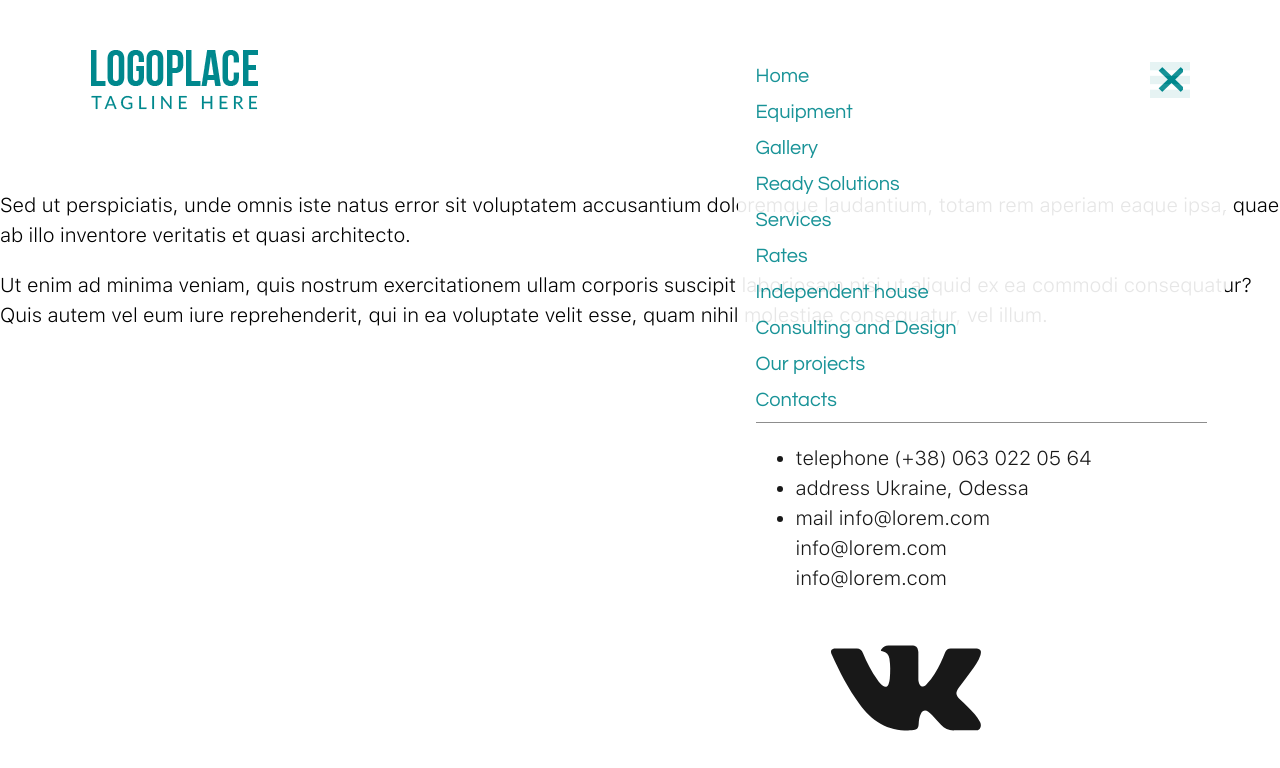
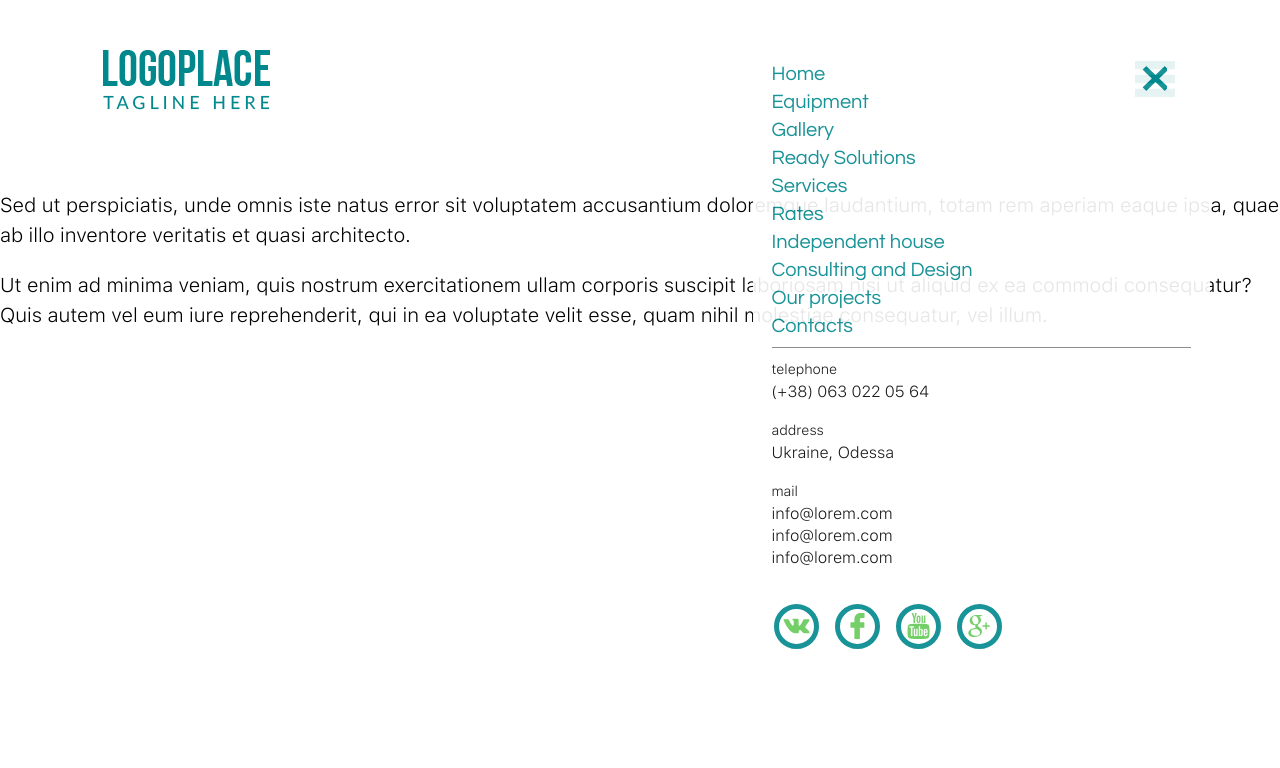
Before and after one commit to StasenkoAlex/IFish, a website: page index.html in a window 1280 px wide. Shown: the top 768 px of the page. Drawn offline with nearby package versions, Linux system fonts and the light colour scheme.

Commit message:
changes beacuse of svg-sprite

```diff
--- a/assets/less/components/fonts.less
+++ b/assets/less/components/fonts.less
@@ -10,7 +10,7 @@
 	font-family: 'SFUI Text';
 	src: url('../fonts/SFUIText-Light.woff2') format('woff2'),
 		url('../fonts/SFUIText-Light.woff') format('woff');
-	font-weight: 300;
+	font-weight: normal;
 	font-style: normal;
 }
 
--- a/assets/less/components/interface.less
+++ b/assets/less/components/interface.less
@@ -8,3 +8,40 @@ button {
 		outline: none;
 	}
 }
+
+//SOCIAL ROUND BUTTON-LINKS VK, FB, YOUTUBE ....
+
+.social-list {
+	.clearfix();
+	padding-left: 2px;
+}
+
+.social-item {
+	margin-right: 16px;
+	float: left;
+	display: block;
+	width: 45px;
+	height: 45px;
+	border: 5px solid @active;
+	border-radius: 50%;
+	text-align: center;
+
+	&::last-child {
+		margin-right: 0;
+	}
+
+	.svg {
+		margin-top: 4px;
+		fill: @decor;
+		width: 27px;
+		height: 26px;
+
+		&--google {
+			width: 22px;
+		}
+	}
+}
+
+.social-item:hover .svg {
+	fill: @active;
+}
--- a/assets/less/components/mixins.less
+++ b/assets/less/components/mixins.less
@@ -3,3 +3,11 @@
   padding: 0;
   list-style: none;
 }
+
+.clearfix() {
+	&::after {
+		content: '';
+		display: table;
+		clear: both;
+	}
+}
--- a/assets/less/components/variables.less
+++ b/assets/less/components/variables.less
@@ -1 +1,2 @@
 @active: #00888d;
+@decor: #65ca58;
--- a/assets/less/pages/index.less
+++ b/assets/less/pages/index.less
@@ -9,13 +9,13 @@
 
 .header__logo {
 	display: block;
-	margin-left: 21px;
+	margin-left: 33px;
 }
 
 .nav-open {
 	float: right;
-	margin-right: 20px;
-	margin-top: 12px;
+	margin-right: 35px;
+	margin-top: 11px;
 	width: 40px;
 	height: 36px;
 	background: url(../img/btn-open.png) no-repeat center;
@@ -24,9 +24,9 @@
 .site-nav {
 	position: absolute;
 	top: 0;
-	right: 0;
-	width: 100%;
-	padding: 8px 18px 70px 18px;
+	right: 15px;
+  left: 15px;
+  padding: 10px 19px 70px 19px;
 	background-color: #fff;
 	opacity: 0.9;
 	z-index: 15;
@@ -34,8 +34,8 @@
 
 .nav-close {
 	position: absolute;
-	right: 35px;
-	top: 17px;
+	right: 36px;
+	top: 16px;
 	width: 40px;
 	height: 25px;
 	background: url(../img/btn-close.png) no-repeat center;
@@ -44,7 +44,7 @@
 
 .menu {
 	.ul-unstyled();
-	padding-bottom: 4px;
+	padding-bottom: 7px;
 	font-family: 'Century Gothic';
 	font-size: 20px;
 	line-height: 28px;
@@ -53,6 +53,29 @@
 
   a {
   	display: inline-block;
-  	padding: 4px 0;
+
   }
 }
+
+.contacts {
+	.ul-unstyled();
+	margin-bottom: 35px;
+	padding-top: 9px;
+	font-family: 'SFUI Text';
+	font-size: 16px;
+	line-height: 22px;
+	color: #000;
+
+	li {
+		margin-bottom: 15px;
+		&:last-child {
+			margin-bottom: 0;
+		}
+	}
+
+	&__title {
+		display: block;
+		font-size: 14px;
+		line-height: 24px;
+	}
+}
```
Also changed, not shown: assets/css/style.css, assets/img/icons/arrow-left.svg (added), assets/img/icons/arrow-right.svg (added), assets/img/icons/icon-1.svg, assets/img/icons/icon-2.svg, assets/img/icons/icon-3.svg, assets/img/icons/icon-4.svg, assets/img/icons/icon-5.svg, assets/img/icons/icon-facebook.svg, assets/img/icons/icon-google.svg, assets/img/icons/icon-vk.svg (added), assets/img/icons/icon-youtube.svg, assets/img/symbols.svg (added), testtask.jpg.
